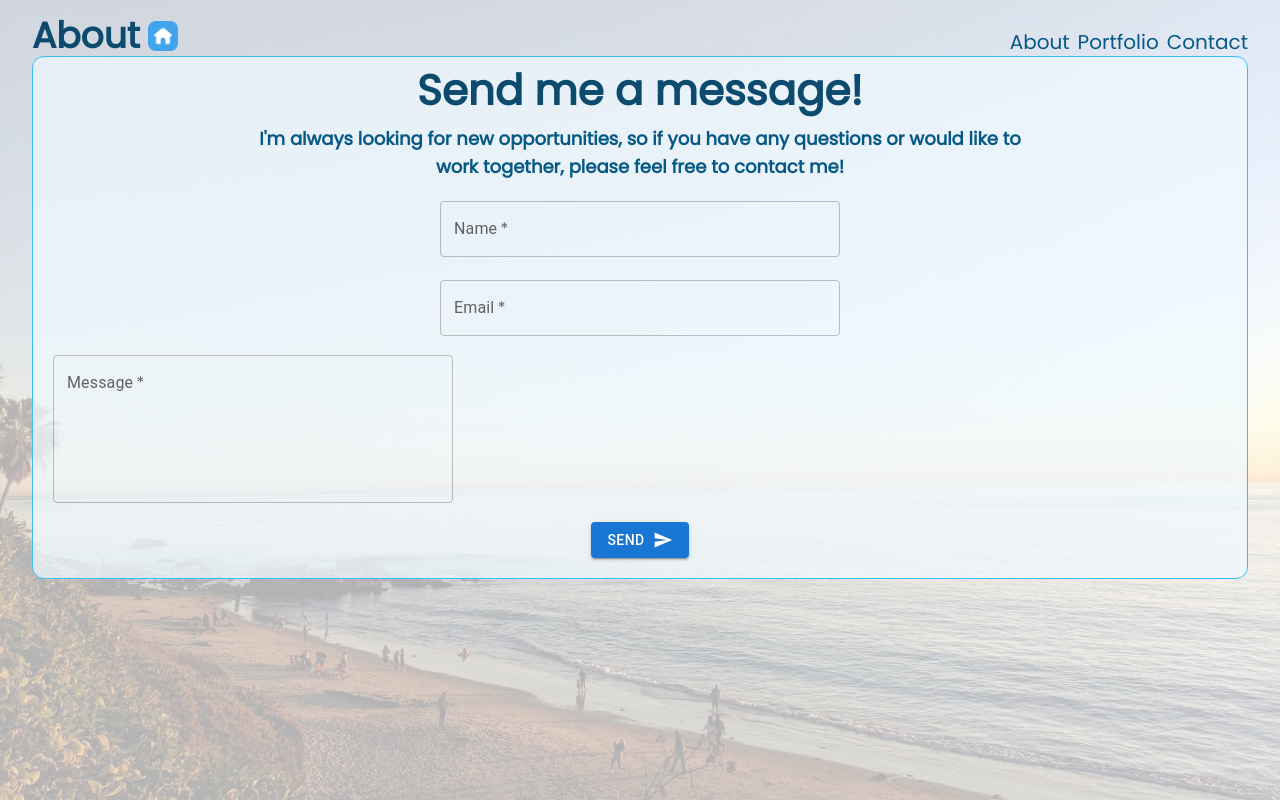
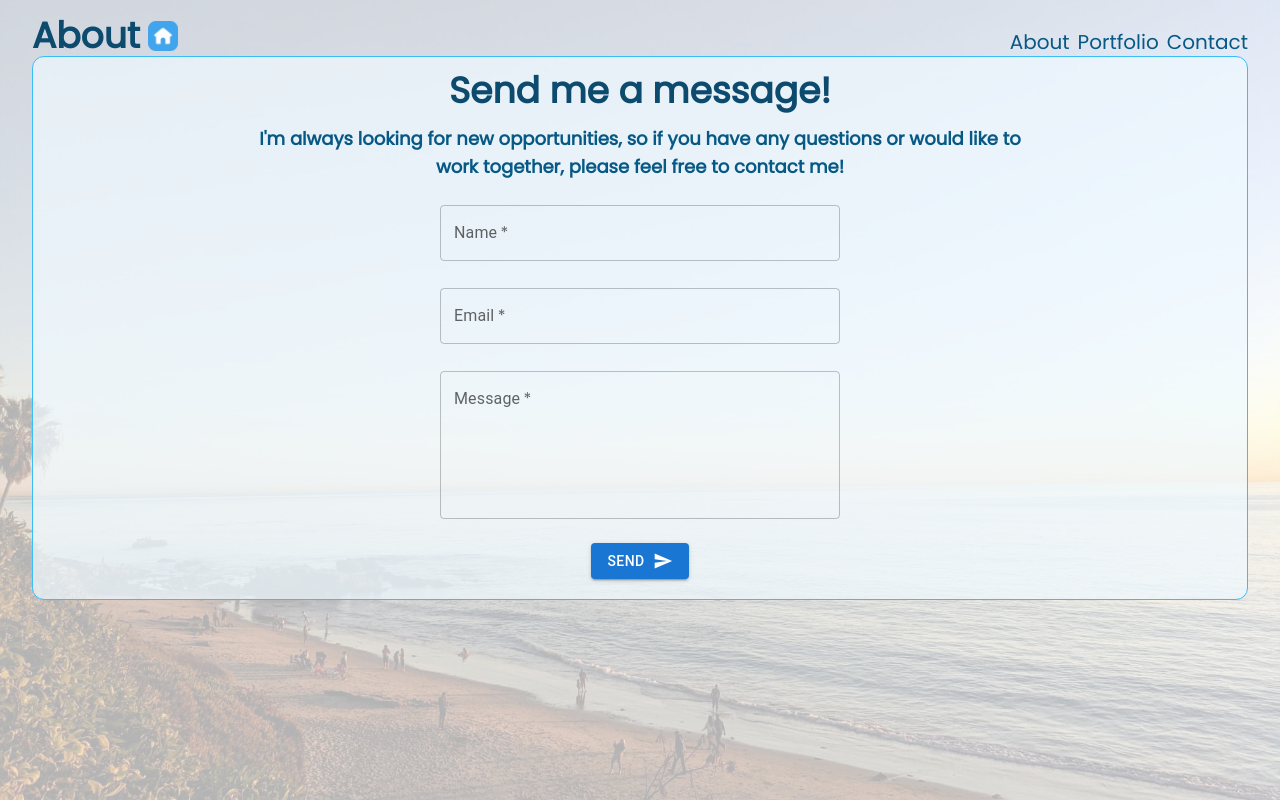
Before and after one commit to TyeStanley/ts-next-portfolio, a Next.js app: page /contact in a window 1280 px wide. Built offline with nearby package versions, Linux system fonts and the light colour scheme.

Commit message:
fixed form design

```diff
--- a/pages/contact/index.tsx
+++ b/pages/contact/index.tsx
@@ -8,11 +8,7 @@ import OutlinedInput from "@mui/material/OutlinedInput";
 import { TextField } from "@mui/material";
 import Button from "@mui/material/Button";
 import SendIcon from "@mui/icons-material/Send";
-import {
-  validateName,
-  validateEmail,
-  validateMessage,
-} from "../../utils/helpers";
+import { validateName, validateEmail } from "../../utils/helpers";
 
 export default function Contact() {
   const [name, setName] = useState<string>("");
@@ -29,7 +25,6 @@ export default function Contact() {
     // VALIDATION
     validateName({ name, setNameError });
     validateEmail({ email, setEmailError });
-    validateMessage({ message, setMessageError });
 
     // if (send) {
     //   setName("");
@@ -58,7 +53,7 @@ export default function Contact() {
         <div className="justify-top flex h-full w-full flex-col bg-white/70">
           <Navbar />
           <section className="mx-auto w-[95vw] rounded-xl border border-sky-400 bg-sky-50/70 px-5 text-center">
-            <h1 className="mt-5 text-lg font-extrabold text-sky-900 sm:text-[42px]">
+            <h1 className="mt-5 text-lg font-extrabold text-sky-900 sm:text-[36px]">
               Send me a message!
             </h1>
             <p className="mx-auto mt-5 max-w-[768px] text-[12px] font-bold text-sky-800 xs:text-lg">
@@ -67,8 +62,15 @@ export default function Contact() {
               contact me!
             </p>
             {/* <form onSubmit={submitHandler}> */}
-            <form>
-              <Box className="mx-auto mt-5 max-w-[400px]">
+            <form className="max-width-[400px]">
+              <Box
+                sx={{
+                  marginTop: 3,
+                  marginLeft: "auto",
+                  marginRight: "auto",
+                  maxWidth: "400px",
+                }}
+              >
                 <FormControl fullWidth required>
                   <InputLabel htmlFor="name-input">Name</InputLabel>
                   <OutlinedInput
@@ -78,16 +80,20 @@ export default function Contact() {
                     label="Name"
                     required
                   />
-                  <FormHelperText
-                    id="my-helper-text"
-                    className="text-[#d8364c]"
-                  >
+                  <FormHelperText id="my-helper-text" sx={{ color: "#d8364c" }}>
                     {nameError}
                   </FormHelperText>
                 </FormControl>
               </Box>
 
-              <Box className="mx-auto mt-5 max-w-[400px]">
+              <Box
+                sx={{
+                  marginTop: 3,
+                  marginLeft: "auto",
+                  marginRight: "auto",
+                  maxWidth: "400px",
+                }}
+              >
                 <FormControl fullWidth required>
                   <InputLabel htmlFor="email-input">Email</InputLabel>
                   <OutlinedInput
@@ -97,21 +103,20 @@ export default function Contact() {
                     label="Name"
                     required
                   />
-                  <FormHelperText
-                    id="my-helper-text"
-                    className="text-[#d8364c]"
-                  >
+                  <FormHelperText id="my-helper-text" sx={{ color: "#d8364c" }}>
                     {emailError}
                   </FormHelperText>
                 </FormControl>
               </Box>
 
-              <FormControl fullWidth>
+              <FormControl fullWidth required>
                 <TextField
                   sx={{
-                    marginTop: 2,
+                    marginTop: 3,
+                    marginLeft: "auto",
+                    marginRight: "auto",
+                    maxWidth: "400px",
                   }}
-                  className="mx-auto max-w-[400px]"
                   id="message-input"
                   value={message}
                   onChange={(e) => setMessage(e.target.value)}
@@ -122,19 +127,13 @@ export default function Contact() {
                   rows={5}
                   fullWidth
                 />
-                <FormHelperText
-                  id="my-helper-text"
-                  sx={{ color: "#d8364c", paddingLeft: 1.5 }}
-                >
-                  {messageError}
-                </FormHelperText>
               </FormControl>
 
               <FormControl color="primary">
                 <Button
                   sx={{
                     "& > :not(style)": { m: 1 },
-                    marginTop: 2,
+                    marginTop: 3,
                     paddingRight: 1,
                     paddingTop: 0,
                     paddingBottom: 0,
```
